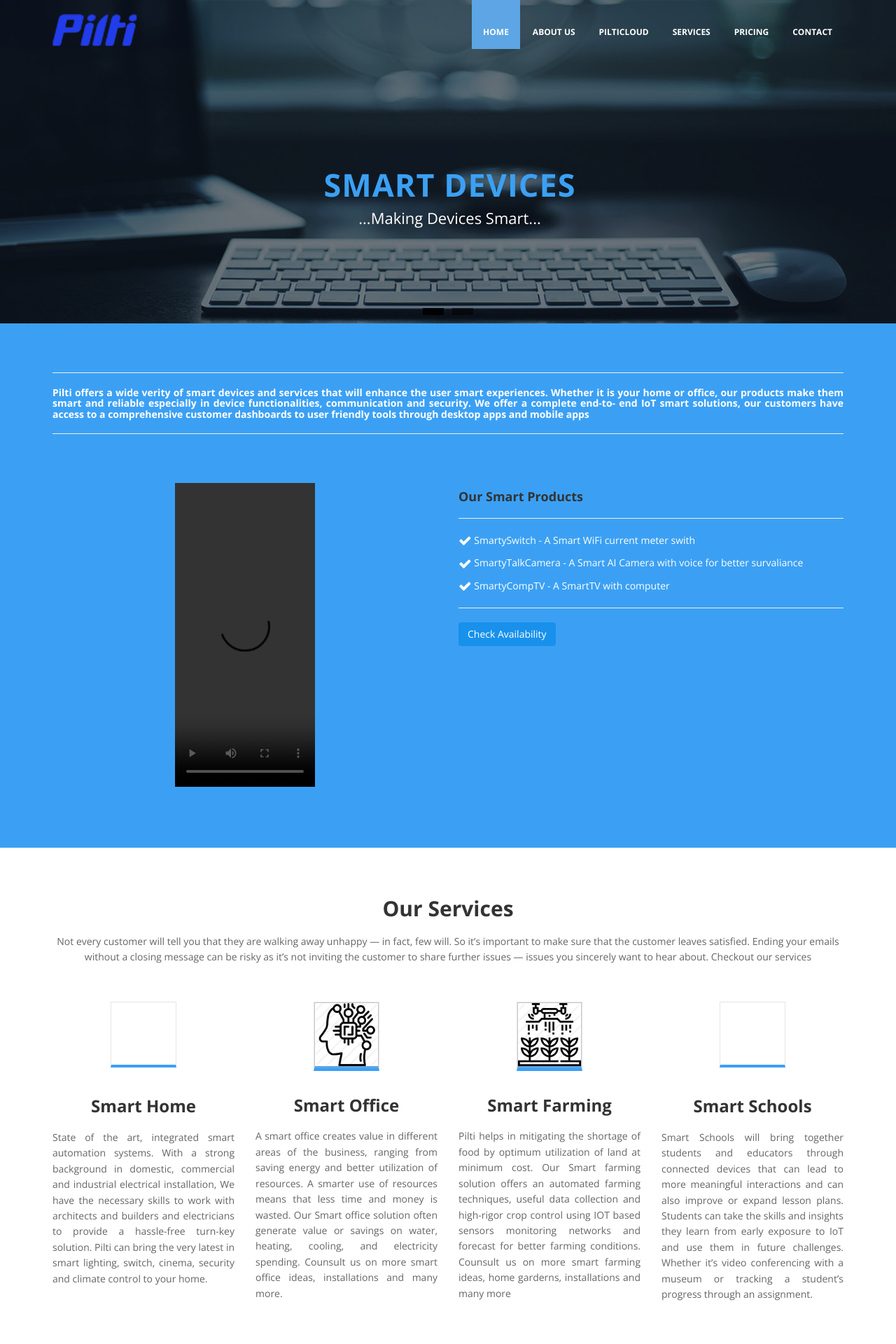
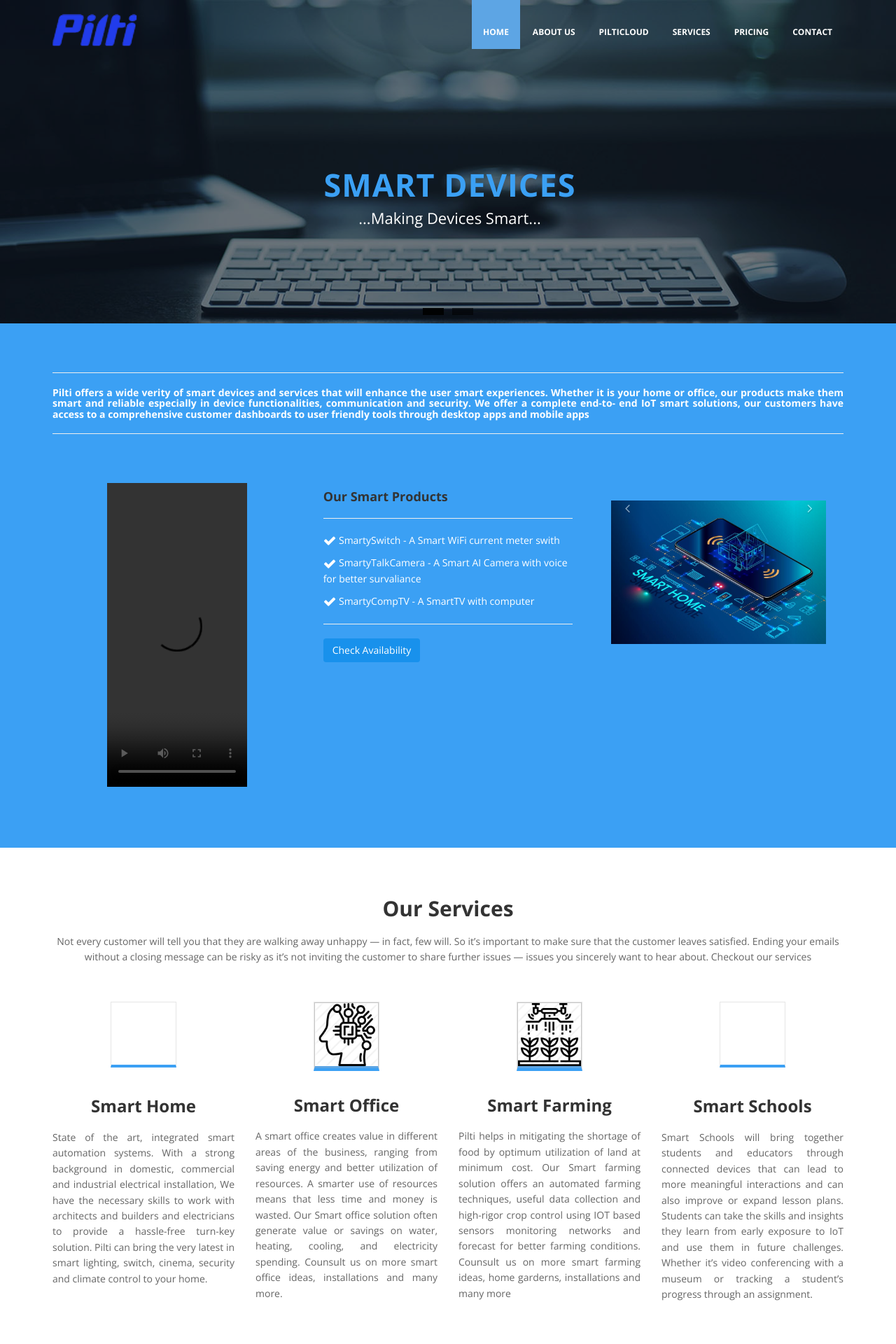
Before and after one commit to PiltiSmart/Piltiwebsite, a PHP site: page / in a window 1280 px wide. Shown: the top 1920 px of the page at 70% size. Run offline with PHP 8.4, Linux system fonts and the light colour scheme; some libraries are stand-ins or nearby versions; grey boxes are pictures that could not be loaded.

Commit message:
Added Slide Back

```diff
--- a/index.php
+++ b/index.php
@@ -97,12 +97,13 @@
       <div class="container">
 
         <div class="row">
-          <div class="col-lg-6 col-sm-6 text-center wow fadeInLeft animated" data-wow-animation-name="none">
-            <video width="200" height="434" controls autoplay>
+
+          <div class="col-lg-4 col-sm-4 text-center wow fadeInLeft animated" data-wow-animation-name="none">
+            <video width="200" height="434" controls autoplay loop>
       <source src="img/smarty_dribbble.mp4" type=video/mp4>
     </video>
           </div>
-          <div class="col-lg-6 col-sm-6 wow fadeInRight animated" data-wow-animation-name="none">
+          <div class="col-lg-4 col-sm-4 wow fadeInRight animated" data-wow-animation-name="none">
             <h4>Our Smart Products</h4>
             <hr>
             <p><i class="fa fa-check fa-lg pr-8"></i> SmartySwitch - A Smart WiFi current meter swith
@@ -115,7 +116,46 @@
                   <hr>
                   <a class="btn btn-purchase" href="pricing.php">Check Availability</a>
           </div>
+          <div class="col-lg-4 col-sm-4 text-center wow fadeInLeft animated" data-wow-animation-name="none">
 
+                <div class="about-carousel wow fadeInLeft animated" data-wow-animation-name="none" style="padding:25px">
+                  <div id="myCarousel" class="carousel slide">
+                    <!-- Carousel items -->
+                    <div class="carousel-inner">
+                      <div class="item active">
+                        <img src="img/slides/sh2.jpg" alt="">
+                        <div class="carousel-caption">
+
+                        </div>
+                      </div>
+                      <div class="item">
+                        <img src="img/slides/sh3.jpg" alt="">
+                        <div class="carousel-caption">
+
+                        </div>
+                      </div>
+                      <div class="item">
+                        <img src="img/slides/sh5.jpg" alt="">
+                        <div class="carousel-caption">
+
+                        </div>
+                      </div>
+
+
+                    </div>
+                    <!-- Carousel nav -->
+                    <a class="carousel-control left" href="#myCarousel" data-slide="prev">
+                      <i class="fa fa-angle-left">
+                      </i>
+                    </a>
+                    <a class="carousel-control right" href="#myCarousel" data-slide="next">
+                      <i class="fa fa-angle-right">
+                      </i>
+                    </a>
+                  </div>
+                  </div>
+
+          </div>
         </div>
       </div>
     </section>
```
